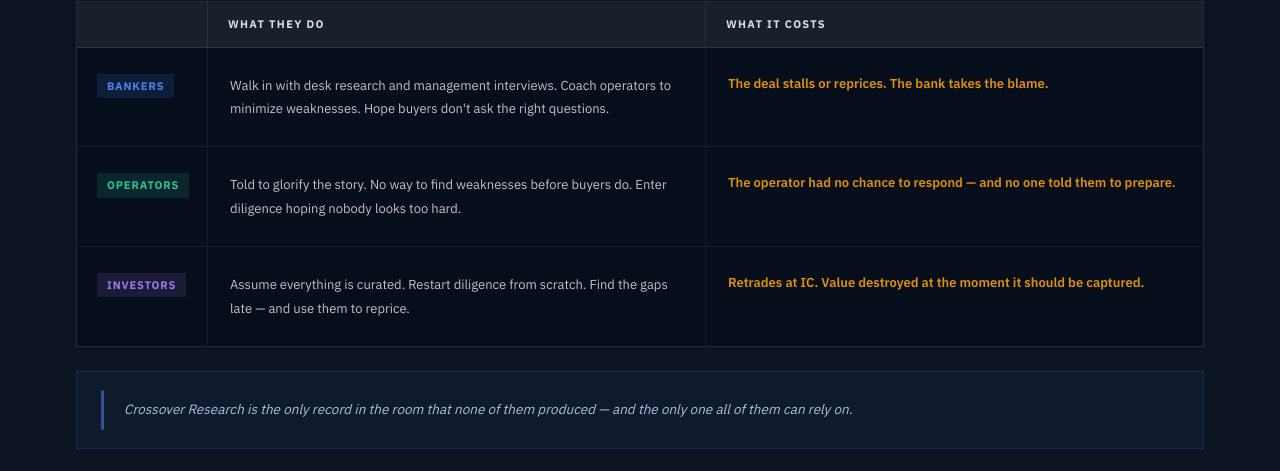
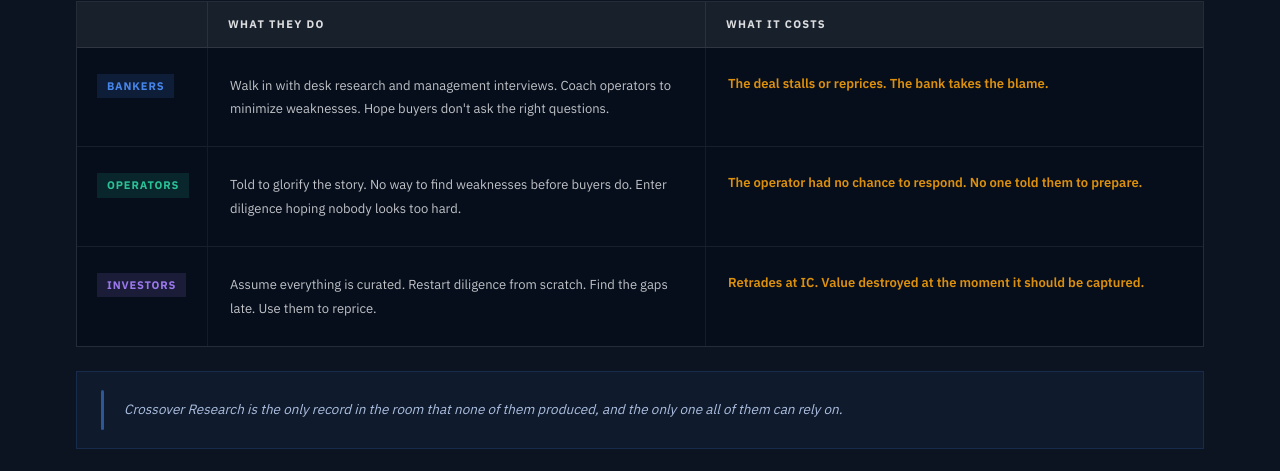
Before and after one commit to Crossover-Research/sell-side-overview-site, a Next.js app: page / in a window 1280 px wide. Shown: the part 2546-3017 px from the top of the page. Built offline with nearby package versions, Linux system fonts and the light colour scheme.

Commit message:
copy: remove em dashes from MarketProblem

```diff
--- a/components/MarketProblem.tsx
+++ b/components/MarketProblem.tsx
@@ -15,13 +15,13 @@
     audienceBg: 'rgba(45,212,160,.12)',
     what: 'Told to glorify the story. No way to find weaknesses before buyers do. Enter diligence hoping nobody looks too hard.',
     cost: '',
-    costBold: 'The operator had no chance to respond — and no one told them to prepare.',
+    costBold: 'The operator had no chance to respond. No one told them to prepare.',
   },
   {
     audience: 'Investors',
     audienceColor: 'rgba(168,130,255,.9)',
     audienceBg: 'rgba(168,130,255,.12)',
-    what: 'Assume everything is curated. Restart diligence from scratch. Find the gaps late — and use them to reprice.',
+    what: 'Assume everything is curated. Restart diligence from scratch. Find the gaps late. Use them to reprice.',
     cost: '',
     costBold: 'Retrades at IC. Value destroyed at the moment it should be captured.',
   },
@@ -85,8 +85,7 @@
             flexShrink:0, borderRadius:2,
           }} />
           <p style={{ fontSize:13.5, color:'rgba(200,220,255,.85)', lineHeight:1.7, margin:0, fontStyle:'italic' }}>
-            Crossover Research is the only record in the room that none of them produced —
-            and the only one all of them can rely on.
+            Crossover Research is the only record in the room that none of them produced, and the only one all of them can rely on.
           </p>
         </div>
 
```
